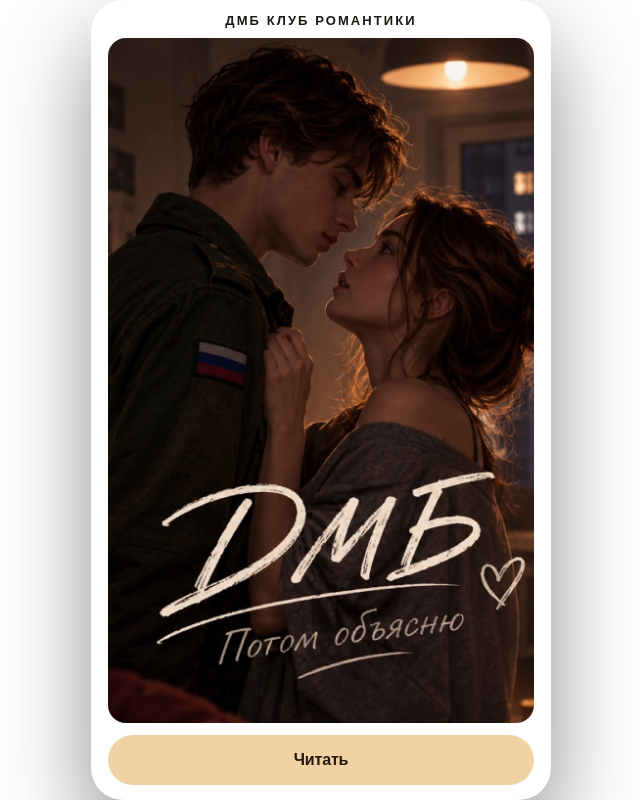
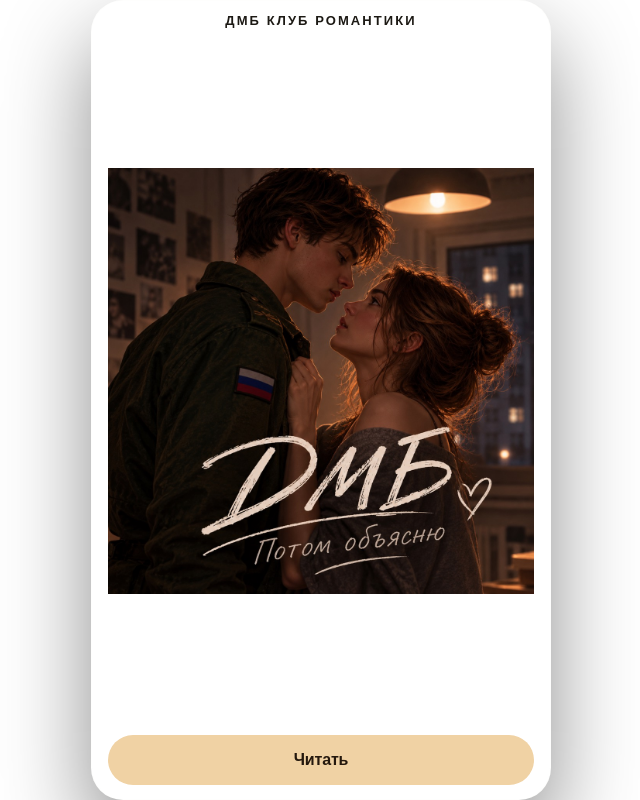
Before and after one commit to Akhmadullins/dmb-shop, a plain HTML site: page index.html in a window 1280 px wide. Shown: the whole page, without its empty margins (319-959 px from the left). Drawn offline with Linux system fonts and the light colour scheme.

Commit message:
Use the square cover so the title stays visible above the read button.

```diff
--- a/story.js
+++ b/story.js
@@ -10,7 +10,7 @@ const scenes = {
   cover: {
     type: "cover",
     label: "ДМБ клуб романтики",
-    image: "cover2.jpg",
+    image: "cover3.jpg",
     next: "open",
     cta: "Читать"
   },
--- a/styles.css
+++ b/styles.css
@@ -95,8 +95,8 @@ button {
   min-height: 0;
   width: 100%;
   height: 100%;
-  object-fit: cover;
-  object-position: center 42%;
+  object-fit: contain;
+  object-position: center;
   border-radius: 18px;
   display: block;
   margin: 0 0 12px;
```
Also changed, not shown: cover3.jpg (added).
